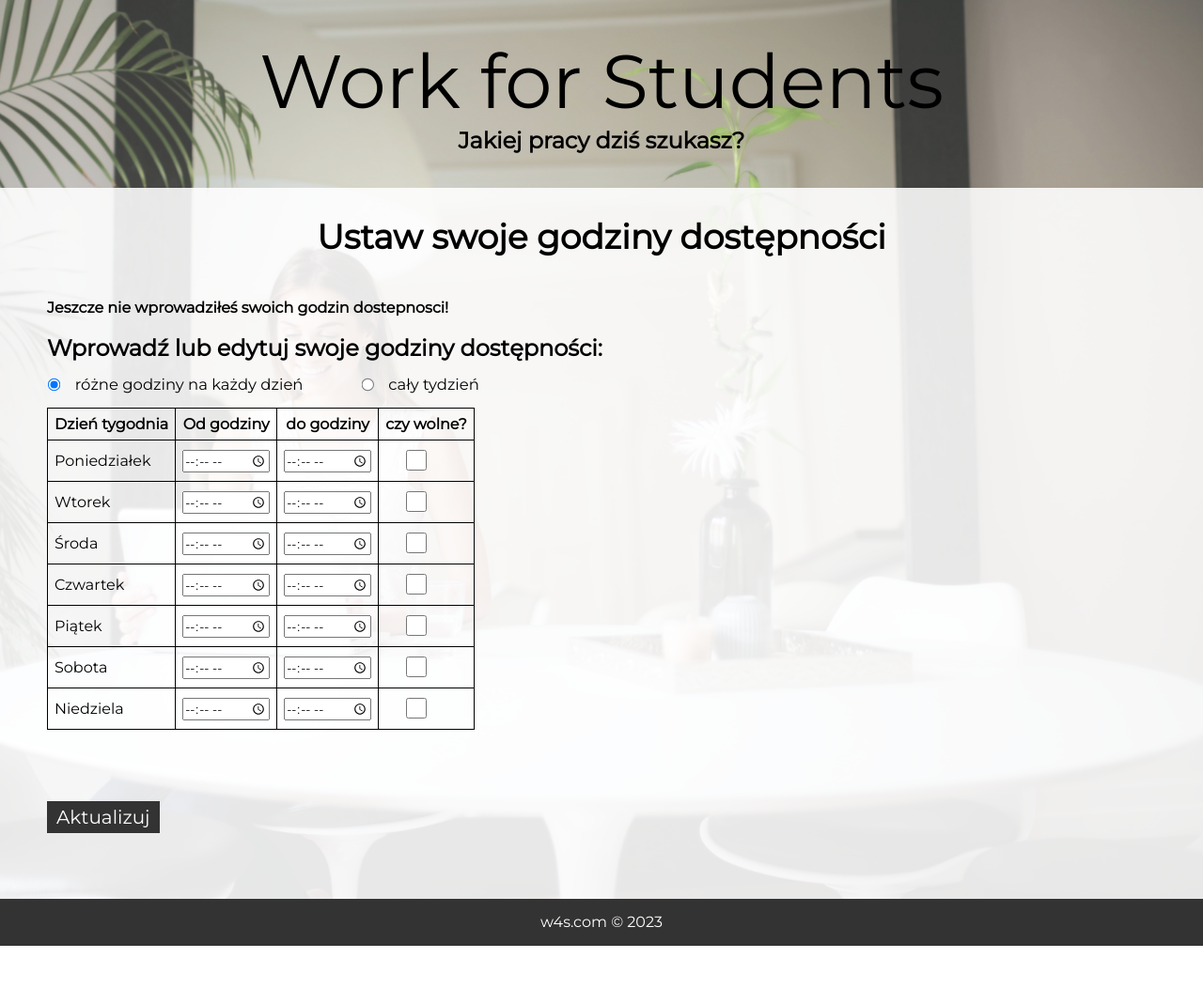
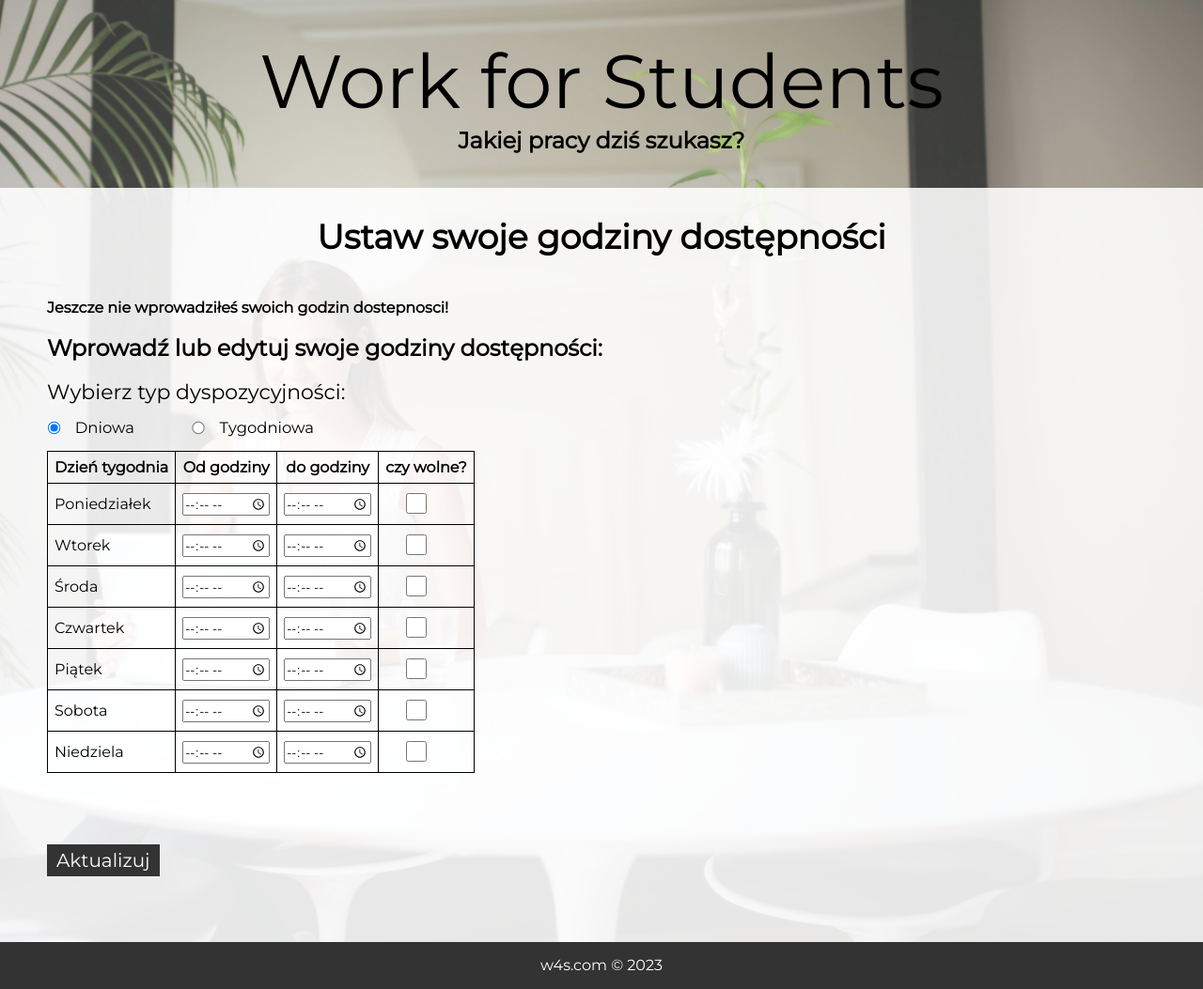
Before and after one commit to Outron/IO-PROJEKT, a PHP site: page /godziny_dostepnosci.php in a window 1280 px wide. Shown: the part 50-1103 px from the top of the page at 94% size. Before the commit the page ends 1057 px from the top, so only its background shows below. Run offline with PHP 8.4, Linux system fonts and the light colour scheme; the visitor is signed in with stand-in values (Sample User, id 1); data comes from the database, SQL or seed files in the repository; data that the repository does not hold is empty; some web fonts are replaced.

Commit message:
Ujednolicenie interfejsu w godz. dost. pracownika

```diff
--- a/W4S_V1.3.5/godziny_dostepnosci.php
+++ b/W4S_V1.3.5/godziny_dostepnosci.php
@@ -242,12 +242,12 @@ function skomponuj_godziny(elm) {
 }
 </script>
 
-	<h1>Wprowadź lub edytuj swoje godziny dostępności:<br></h1>
-        <!-- <label for="dyspozycyjnosc">Dyspozycyjność:</label><br> -->
+	<h1>Wprowadź lub edytuj swoje godziny dostępności:<br></h1><br>
+        <label for="dyspozycyjnosc_caly_tydzien" >Wybierz typ dyspozycyjności:</label>
 		<div class='check-type'>
         <input type="hidden" id="dyspozycyjnosc" name="dyspozycyjnosc" required>
-	<input type="radio" name="dyspozycyjnosc_caly_tydzien" value="nie" onclick="dost_render(this)" checked="" >różne godziny na każdy dzień</input>
-	<input type="radio" id="dost_radio_caly_tydz" name="dyspozycyjnosc_caly_tydzien" value="tak" onclick="dost_render(this)" >cały tydzień</input>
+	<input type="radio" name="dyspozycyjnosc_caly_tydzien" value="nie" onclick="dost_render(this)" checked="" >Dniowa</input>
+	<input type="radio" id="dost_radio_caly_tydz" name="dyspozycyjnosc_caly_tydzien" value="tak" onclick="dost_render(this)" >Tygodniowa</input>
 </div>
 	<div id="formatka_dostepnosc_dni_tyg_2" >
 		<table>
```
